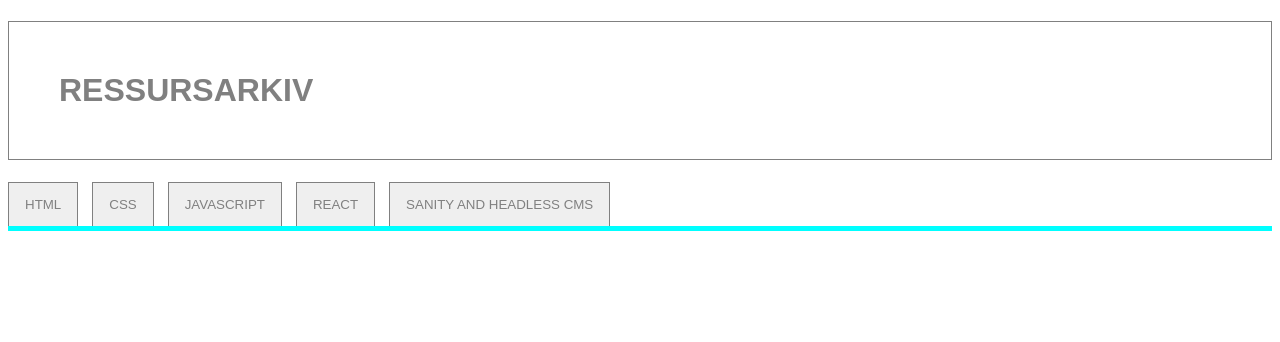
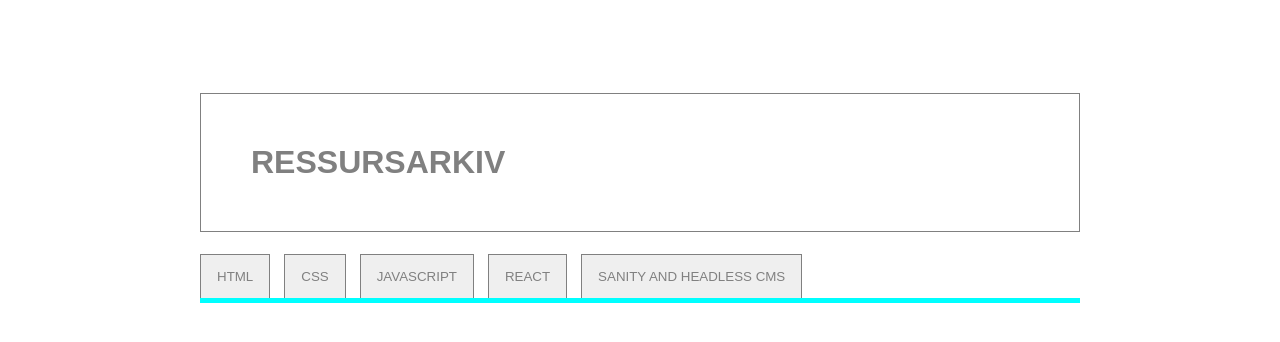
Before and after one commit to erikvs/uin23ak2_resource_layout_STEELE, a website: page index.html in a window 1280 px wide. Drawn offline with Linux system fonts and the light colour scheme.

Commit message:
Updated style.css
Added some padding to body

```diff
--- a/style.css
+++ b/style.css
@@ -1,3 +1,10 @@
+body{
+  padding-top: 5%;
+  padding-left: 15%;
+  padding-right: 15%;
+}
+
+
 h1{
     border-style: solid;
     border-color: grey;
```
